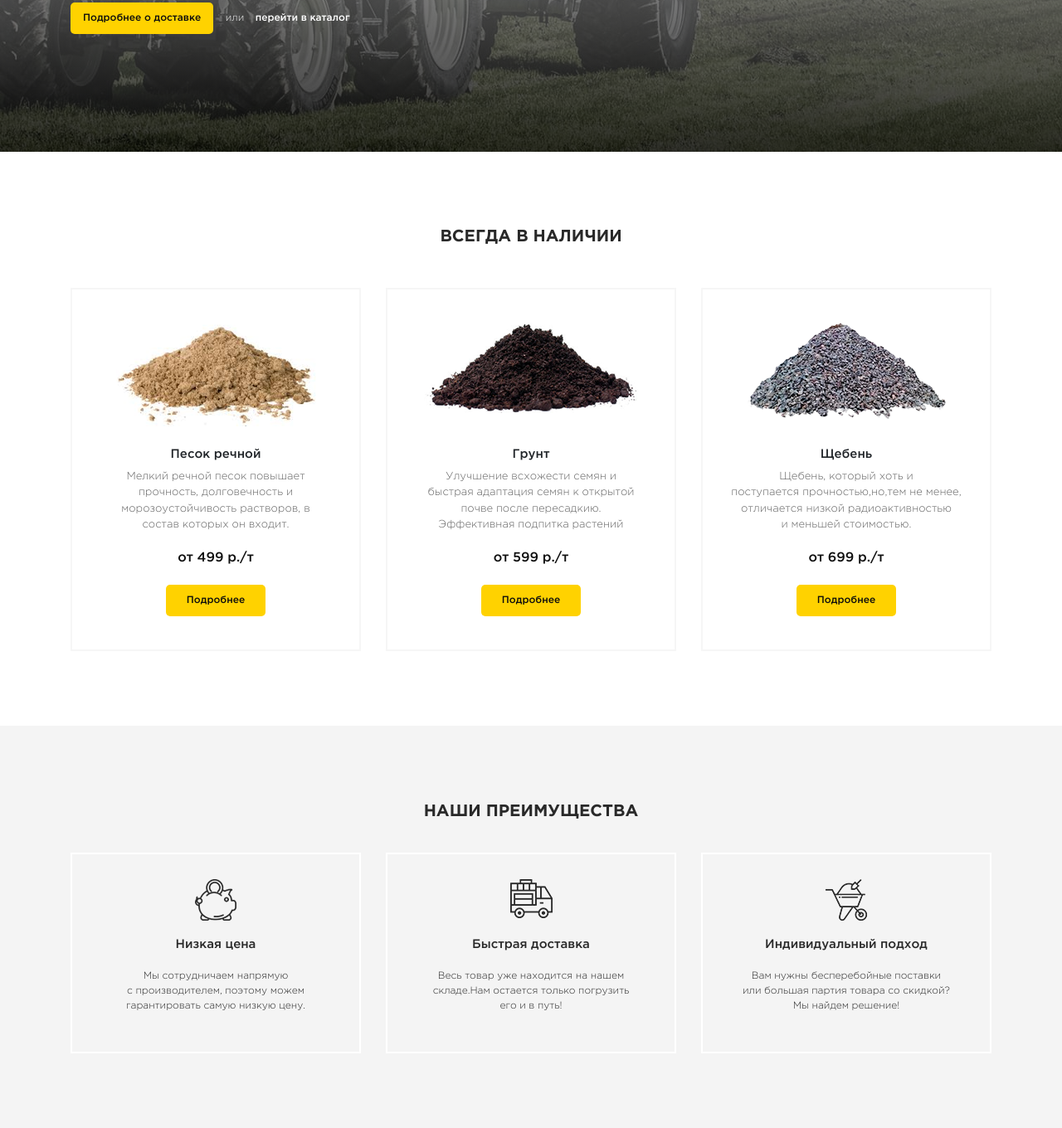
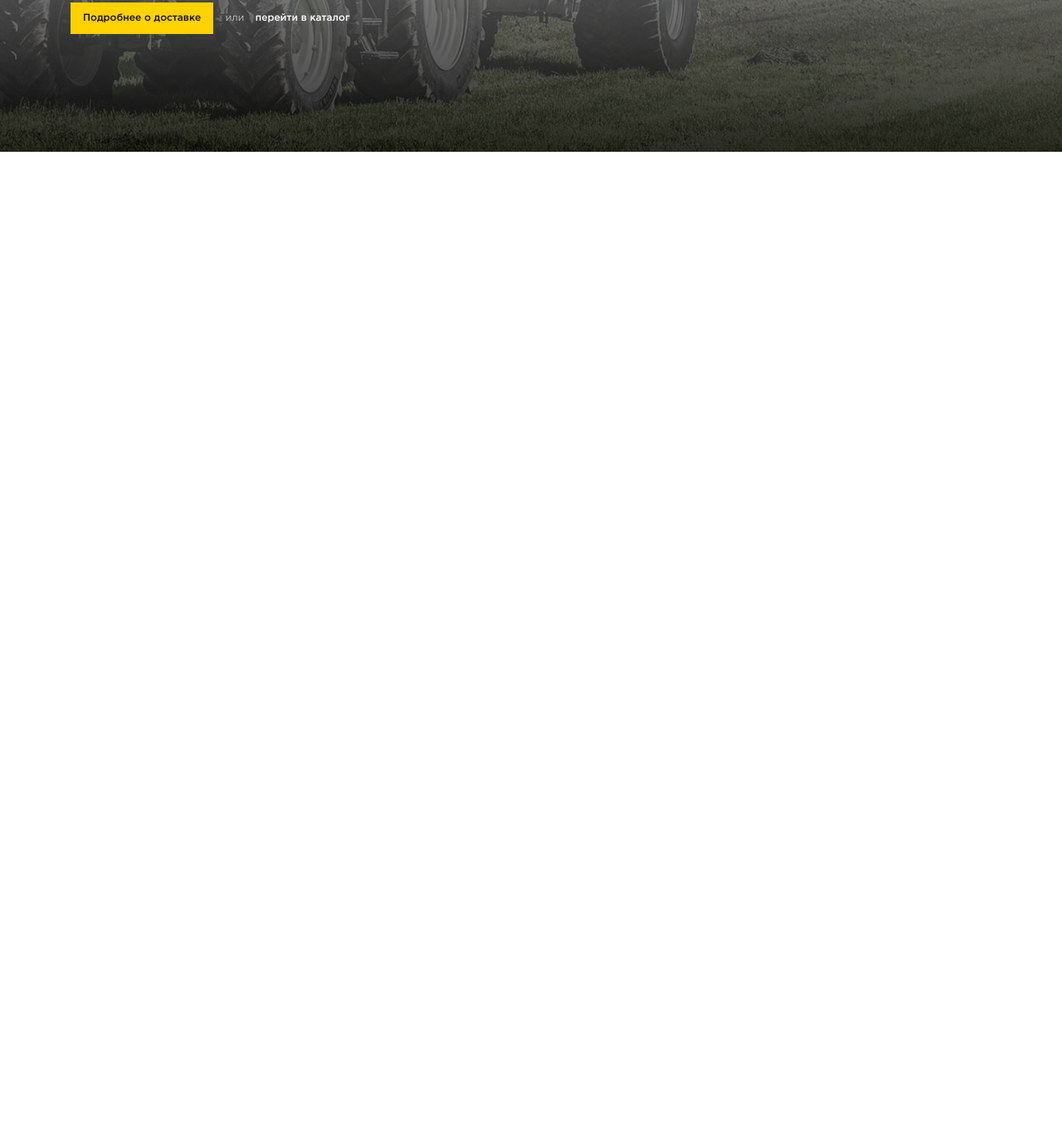
Before and after one commit to Akela989/Granit, a website: page docs/index.html in a window 1280 px wide. Shown: the part 489-1849 px from the top of the page at 83% size. After the commit the page ends 800 px from the top, so only its background shows below. Drawn offline with nearby package versions, Linux system fonts and the light colour scheme; a web font is replaced by a local one.

Commit message:
Revert "Advantages_section files"

```diff
--- a/docs/index.html
+++ b/docs/index.html
@@ -69,92 +69,5 @@
  				</div>
  			</div>
 	</header>
-	<section class="catalog">
-		<div class="container">
-			<div class="row">
-				<div class="col-md-12">
-					<div class="catalog_heading">
-						<h3 class="catalog_heading__title">Всегда в наличии</h3>
-					</div>
-
-				</div>
-			</div>
-			<div class="row">
-				<div class="col-md-4">
-					<div class="catalog_item">
-						<div class="catalog_item__image">
-							<img src="img/sand.png" alt="sand">
-						</div>
-						<h2 class="catalog_item__title aaa">Песок речной</h2>
-						<p class="catalog_item__text">Мелкий речной песок повышает<br>прочность, долговечность и<br>морозоустойчивость растворов, в<br>состав которых он входит.</p>
-						<span class="catalog_item__price">от 499 р./т</span><br>
-						<button type="button" class="catalog_item__button">Подробнее</button>
-					</div>
-				</div>
-				<div class="col-md-4">
-					<div class="catalog_item">
-						<div class="catalog_item__image">
-							<img src="img/soil.png" alt="soil">
-						</div>
-						<h2 class="catalog_item__title">Грунт</h2>
-						<p class="catalog_item__text">Улучшение всхожести семян и<br>быстрая адаптация семян к открытой<br>почве после пересадкию.<br>Эффективная подпитка растений</p>
-						<span class="catalog_item__price">от 599 р./т</span><br>
-						<button type="button" class="catalog_item__button">Подробнее</button>
-					</div>
-				</div>
-				<div class="col-md-4">
-					<div class="catalog_item">
-						<div class="catalog_item__image">
-							<img src="img/road-metal.png" alt="road-metal">
-						</div>
-						<h2 class="catalog_item__title">Щебень</h2>
-						<p class="catalog_item__text">Щебень, который хоть и<br>поступается прочностью,но,тем не менее,<br> отличается низкой радиоактивностью<br>и меньшей стоимостью.</p>
-						<span class="catalog_item__price">от 699 р./т</span><br>
-						<button type="button" class="catalog_item__button">Подробнее</button>
-					</div>
-				</div>
-			</div>
-		</div>
-	</section>
-	<section class="advantages">
-		<div class="container">
-			<div class="row">
-				<div class="col-md-12">
-					<div class="advantages_heading">
-						<h3 class="advantages_heading__title">Наши преимущества</h3>
-					</div>
-				</div>
-			</div>
-			<div class="row">
-				<div class="col-md-4">
-					<div class="advantages_item">
-						<div class="advantages_item__image">
-							<img src="img/piggy-bank_icon.png" alt="piggy">
-						</div>
-						<h3 class="advantages_item__title">Низкая цена</h3>
-						<p class="advantages_item__text">Мы сотрудничаем напрямую<br>с производителем, поэтому можем<br>гарантировать самую низкую цену.</p>
-					</div>
-				</div>
-				<div class="col-md-4">
-					<div class="advantages_item">
-						<div class="advantages_item__image">
-							<img src="img/van_icon.png" alt="van">
-						</div>
-						<h3 class="advantages_item__title">Быстрая доставка</h3>
-						<p class="advantages_item__text">Весь товар уже находится на нашем<br>складе.Нам остается только погрузить<br>его и в путь!</p>
-					</div>
-				</div>
-				<div class="col-md-4">
-					<div class="advantages_item">
-						<div class="advantages_item__image">
-							<img src="img/wheelbarrow_icon.png" alt="wheelbarrow">
-						</div>
-						<h3 class="advantages_item__title">Индивидуальный подход</h3>
-						<p class="advantages_item__text">Вам нужны бесперебойные поставки<br>или большая партия товара со скидкой?<br>Мы найдем решение! </p>
-					</div>
-				</div>
-			</div>
-		</div>
-	</section>
 </body>
 </html>
--- a/src/css/main.sass
+++ b/src/css/main.sass
@@ -2,5 +2,4 @@
 @import './parts/header'
 @import './parts/fonts'
 @import './parts/catalog'
-@import './parts/advantages'
 @import './parts/media'
--- a/src/css/parts/_advantages.sass
+++ /dev/null
@@ -1,42 +0,0 @@
-@import './interface'
-
-
-.advantages
-	padding: 11.31vh 0
-	background-color: #f4f4f4
-
-
-.advantages_heading
-	display: flex
-	justify-content: center
-	margin-bottom: 30px
-	&__title
-	   font-family: $font-got-bold
-	   font-weight: 700
-	   font-size: 20px
-	   text-transform: uppercase
-	   color: $light_black
-
-
-.advantages_item
-	text-align: center
-	border: 2px solid #ffffff
-	padding: 30px 0
-	&:hover
-	   background-color:
-	   box-shadow: 0 9px 21px rgba(0, 0, 0, 0.05)
-	   background-color: #ffffff
-	&__image
-	   margin-bottom: 20px
-	   min-height: 50px
-	&__title
-	   font-family: $font-got-med
-	   font-weight: 500
-	   font-size: 15px
-	   color: $light_black
-	&__text
-	   margin-top: 20px
-	   font-family: $font-got-light
-	   font-weight: 300
-	   font-size: 12px
-	   color: $light_black
```
Also changed, not shown: src/index.html (+0 -40 lines), docs/css/main.min.css, docs/fonts/GothamPro-Bold/GothamPro-Bold.woff (added), docs/fonts/GothamPro-Light/GothamPro-Light.woff (added), docs/fonts/GothamPro-Medium/GothamPro-Medium.woff (added), docs/fonts/GothamPro/GothamPro.woff (added), docs/img/piggy-bank_icon.png (deleted), docs/img/road-metal.png (deleted), docs/img/sand.png (deleted), docs/img/soil.png (deleted), docs/img/van_icon.png (deleted), docs/img/wheelbarrow_icon.png (deleted), src/img/piggy-bank_icon.png (deleted), src/img/van_icon.png (deleted), 1 more files.
